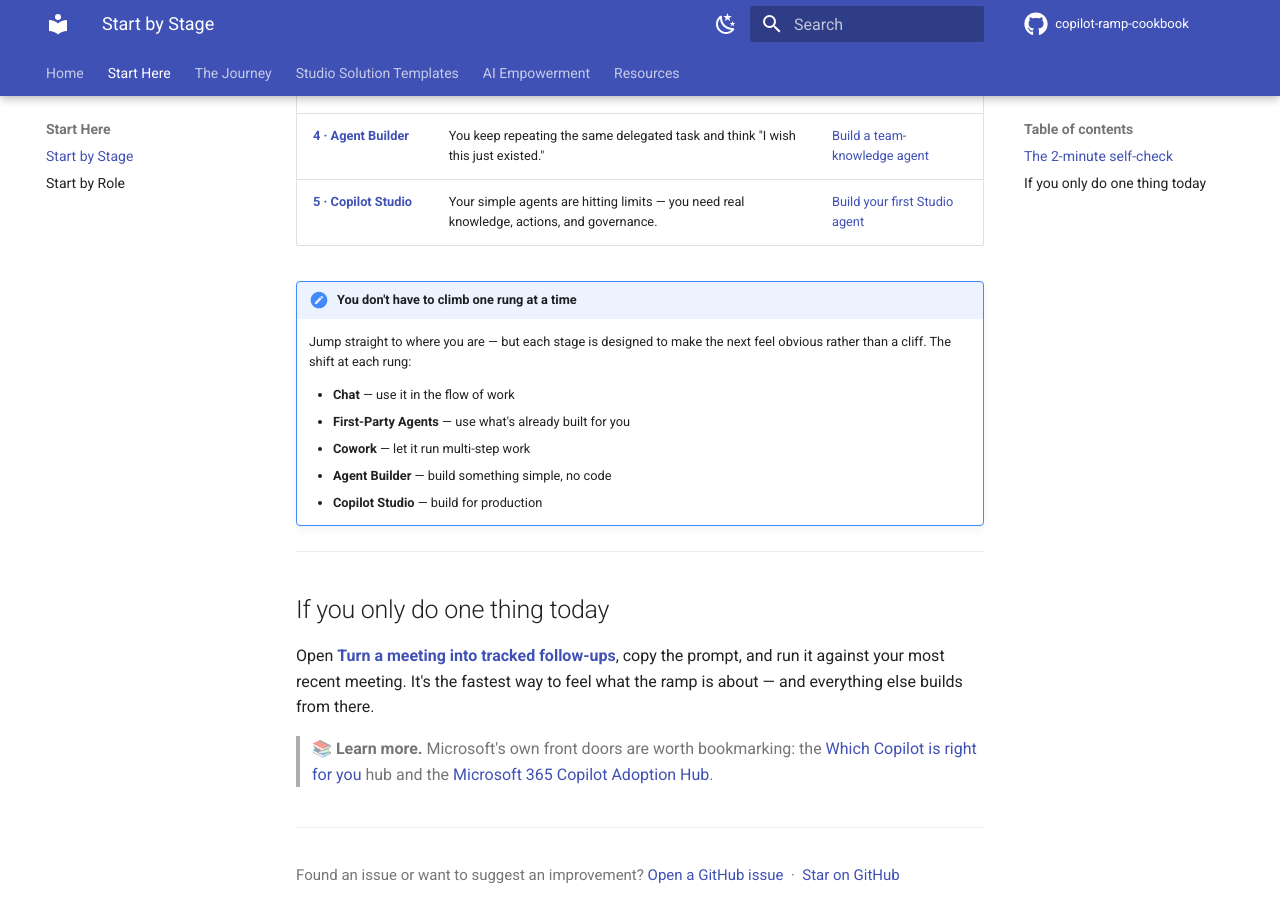
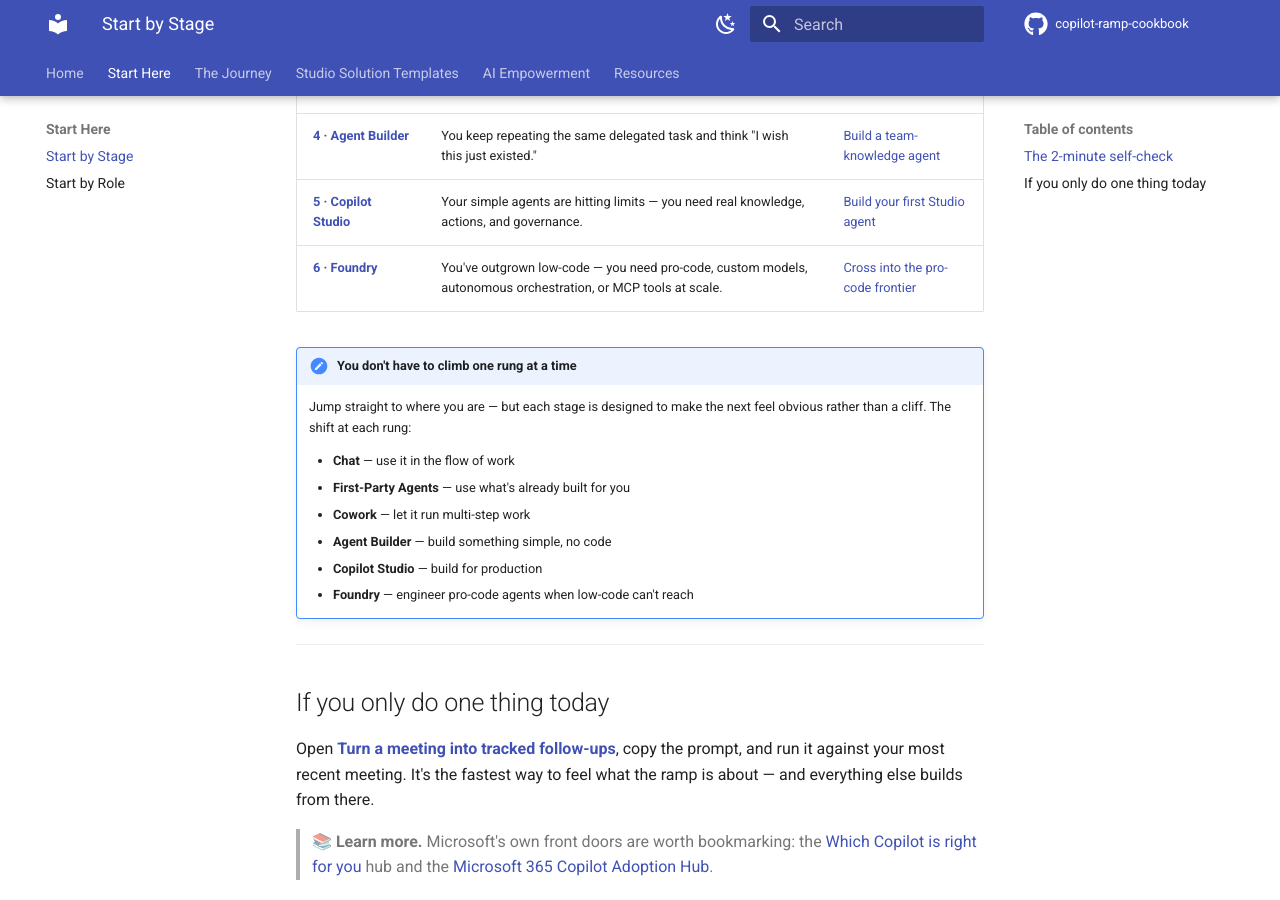
Before and after one commit to MawellGlass/copilot-ramp-cookbook, an MkDocs documentation site: the page built from docs/start-here.md, in a window 1280 px wide and 900 px high, scrolled down 863 px. Built offline with MkDocs 1.6.1 and Material for MkDocs 9.7.7, drawn with Linux system fonts in a browser that asks for light colours; comment, search, counter and statistics services are not loaded.

Commit message:
Add Stage 6 Foundry to Start by Stage self-check table and shift list

```diff
--- a/docs/start-here.md
+++ b/docs/start-here.md
@@ -29,6 +29,7 @@
 | **[3 · Cowork](stages/stage-3-cowork.md)** | You trust Copilot for single steps and want to hand off whole tasks. | [Hand off an end-to-end task](walkthroughs/cowork-end-to-end-task.md) |
 | **[4 · Agent Builder](stages/stage-4-agent-builder.md)** | You keep repeating the same delegated task and think "I wish this just existed." | [Build a team-knowledge agent](walkthroughs/agent-builder-team-knowledge.md) |
 | **[5 · Copilot Studio](stages/stage-5-studio.md)** | Your simple agents are hitting limits — you need real knowledge, actions, and governance. | [Build your first Studio agent](walkthroughs/studio-first-agent.md) |
+| **[6 · Foundry](stages/stage-6-foundry.md)** | You've outgrown low-code — you need pro-code, custom models, autonomous orchestration, or MCP tools at scale. | [Cross into the pro-code frontier](stages/stage-6-foundry.md) |
 
 !!! note "You don't have to climb one rung at a time"
     Jump straight to where you are — but each stage is designed to make the next feel obvious rather than a cliff. The shift at each rung:
@@ -38,6 +39,7 @@
     - **Cowork** — let it run multi-step work
     - **Agent Builder** — build something simple, no code
     - **Copilot Studio** — build for production
+    - **Foundry** — engineer pro-code agents when low-code can't reach
 
 ---
 
```
